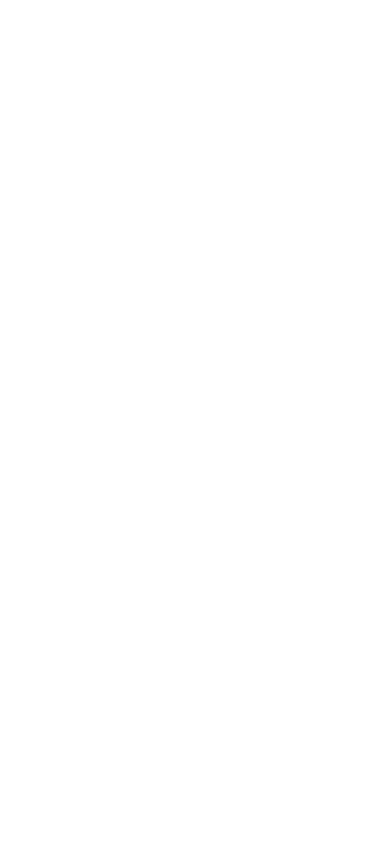
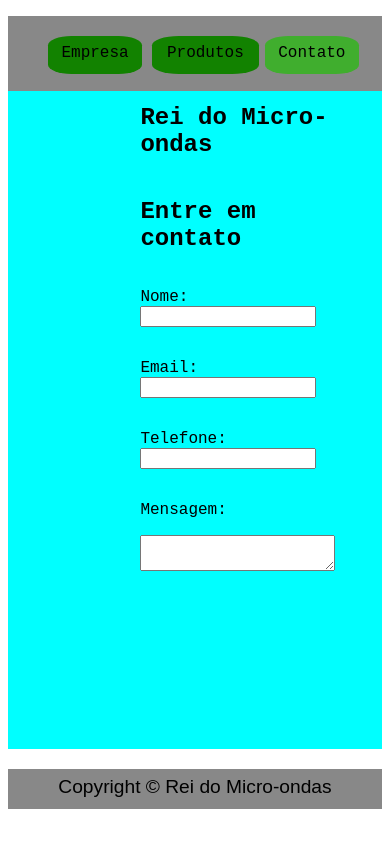
Before and after one commit to matiasBulacio/LPWEB, a PHP site: page /Contato.html in a window 390 px wide. Before the commit the page is empty. Run offline with PHP 8.4, Linux system fonts and the light colour scheme.

Commit message:
header for cellphone

```diff
--- a/Contato.html
+++ b/Contato.html
@@ -4,22 +4,49 @@
 	<meta charset="UTF-8">
 	<meta name="viewport" content="width=device-width, initial-scale=1.0">
 	<title>Contato</title>
+	<link rel="stylesheet" href="styles.css">
 </head>
 <body>
 	<header>
 		<nav id="menu">
-			<ul class="menuItems">
-
+			<ul id="menuItems">
+				<li id="company"  class="menuItem">
+					<a href="#">
+						<div class="button"> <p>Empresa</p> </div>
+					</a>
+				</li>
+				<li id="products" class="menuItem">
+					<a href="#">
+						<div class="button"> <p>Produtos</p> </div>
+					</a>
+				</li>
+				<li id="contact"  class="menuItem">
+					<a href="#">
+						<div class="button selected"> <p>Contato</p> </div>
+					</a>
+				</li>
 			</ul>
 		</nav>
 	</header>
 
-	<section id="contact">
-
+	<section id="contactBackground">
+		<div class="contact">
+			<h1> Rei do Micro-ondas </h1>
+			<h2> Entre em contato </h2>
+			<p>Nome: <input type="text" name="name" id="name"></p>
+			<p>Email: <input type="email" name="email" id="email"></p>
+			<p>Telefone: <input type="text" name="phone" id="phone"></p>
+			<p>Mensagem:</p> <textarea></textarea>
+		</div>
 	</section>
 
 	<footer id="footer">
-
+		<p>
+			Copyright &copy; Rei do Micro-ondas
+		</p>
 	</footer>
 </body>
+<script>
+	console.log(window.screen)
+</script>
 </html>
--- a/styles.css
+++ b/styles.css
@@ -1,4 +1,81 @@
- * {
+* {
     text-decoration: none;
     font-family: 'Courier New', Courier, monospace;
- }
+    color: black;
+
+}
+
+body {
+   height: 100%;
+   overflow: hidden;
+}
+
+header {
+   background-color: #888888;
+   width: 100%;
+   height: 75px;
+   top: 0;
+}
+
+#menuItems {
+   display: flex;
+   justify-content: space-between;
+   padding-top: 0.5vh;
+   margin-right: 50px;
+   list-style: none;
+}
+
+.button {
+   background-color: #128200;
+   border-radius: 25%;
+   width: 140%;
+   height: 65%;
+   /* font-size: ; */
+}
+
+.selected {
+   background-color: #40AE2E;
+}
+.button p {
+   text-align: center;
+   padding-top: 7.5px;
+}
+
+#selectedBtn {
+   background-color: #40AE2E;
+   border-radius: 10%;
+}
+
+section {
+   background-color: aqua;
+   height: 78vh;
+   display: flex;
+   flex-direction: column;
+}
+
+.contact {
+   display: flex;
+   flex-direction: column;
+   position: absolute;
+   width: 50%;
+   left: 36%;
+   top: 10%
+}
+
+footer {
+   background-color: #888888;
+   height: 40px;
+   /* width: 97vw; */
+   /* position: absolute;
+   bottom: 0;
+   margin-bottom: 10px; */
+   /* display: fle; */
+}
+
+footer p {
+   font-family: Arial, Helvetica, sans-serif;
+   text-align: center;
+   text-decoration: solid;
+   font-size: larger;
+   padding-top: 7.5px;
+}
```
